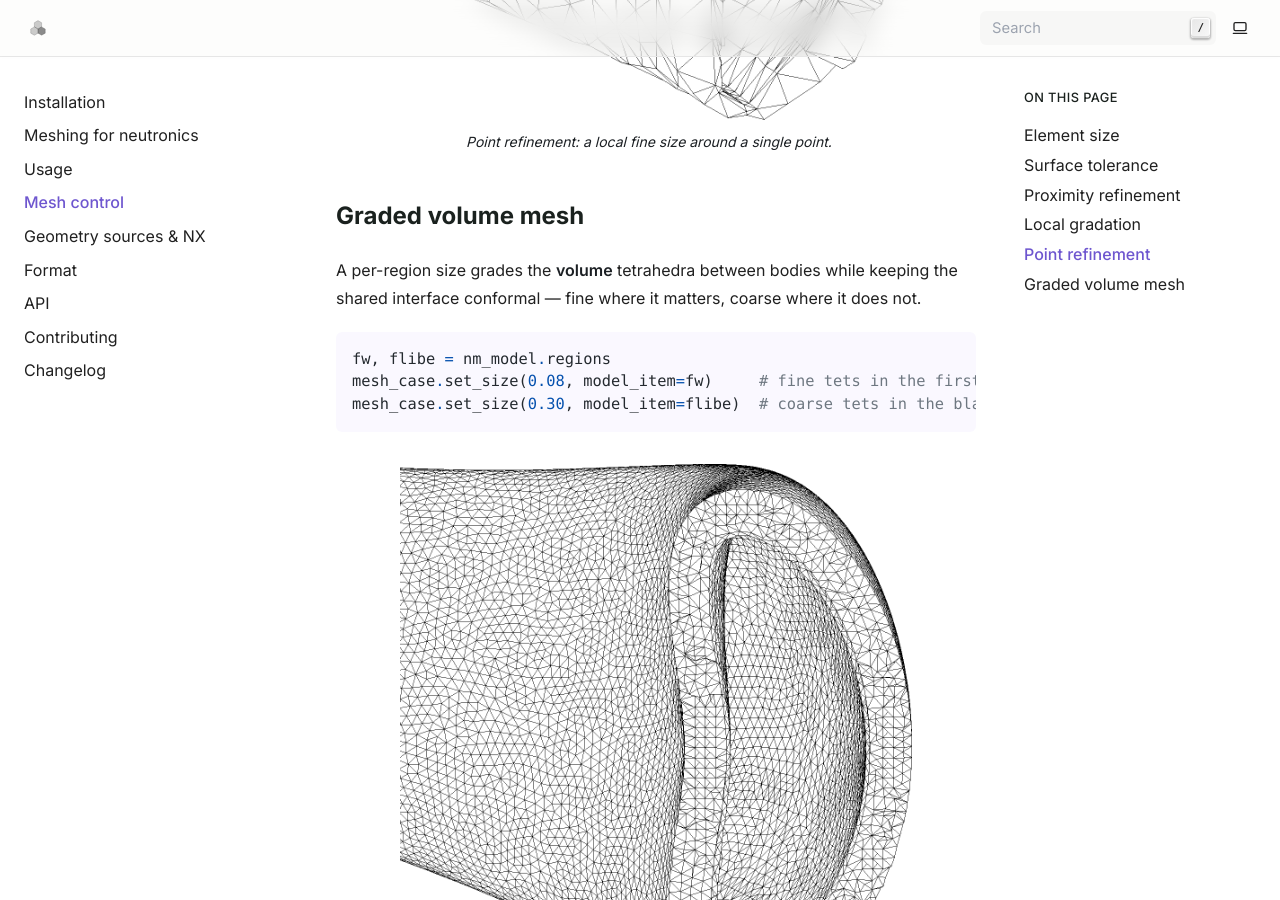
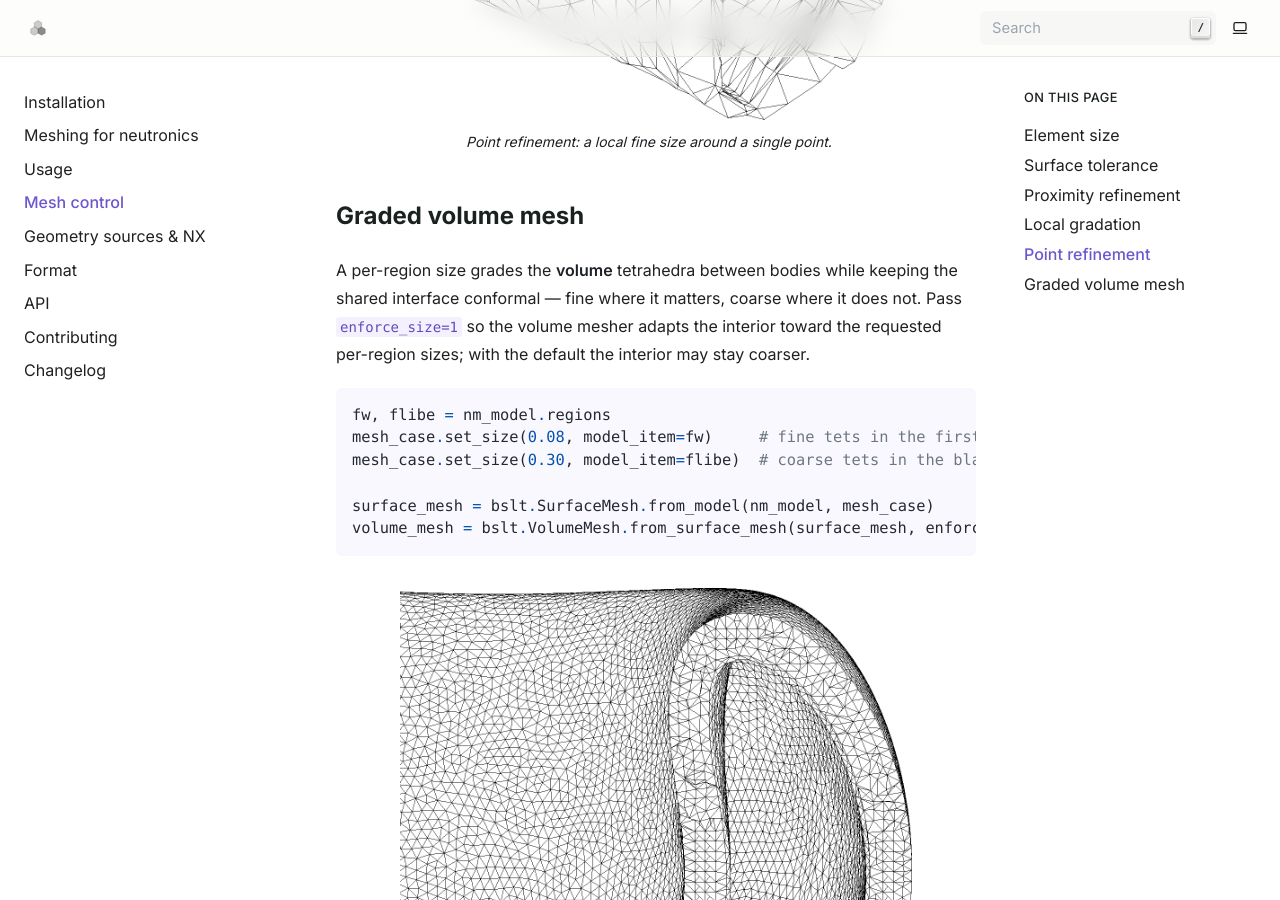
Before and after one commit to Thea-Energy/basalt, a Sphinx documentation site: the page built from docs/meshing.rst, in a window 1280 px wide and 900 px high, scrolled down 4401 px. Built offline with Sphinx 7.4.7, drawn with Linux system fonts in a browser that asks for light colours; pages that are not in the unit, such as notebooks, are missing from menus; the version number is read from the project's files by our own code.

Commit message:
docs: address review — strip internal ref from journal, use enforce_size=1 in graded recipe

```diff
--- a/docs/meshing.rst
+++ b/docs/meshing.rst
@@ -119,7 +119,8 @@ Graded volume mesh
 
 A per-region size grades the **volume** tetrahedra between bodies while keeping
 the shared interface conformal — fine where it matters, coarse where it does
-not.
+not. Pass ``enforce_size=1`` so the volume mesher adapts the interior toward the
+requested per-region sizes; with the default the interior may stay coarser.
 
 .. code:: python
 
@@ -127,6 +128,9 @@ not.
    mesh_case.set_size(0.08, model_item=fw)     # fine tets in the first wall
    mesh_case.set_size(0.30, model_item=flibe)  # coarse tets in the blanket
 
+   surface_mesh = bslt.SurfaceMesh.from_model(nm_model, mesh_case)
+   volume_mesh = bslt.VolumeMesh.from_surface_mesh(surface_mesh, enforce_size=1)
+
 .. figure:: _static/basalt_gradation_volume.png
    :align: center
    :width: 80%
```
Also changed, not shown: 1 other file.
